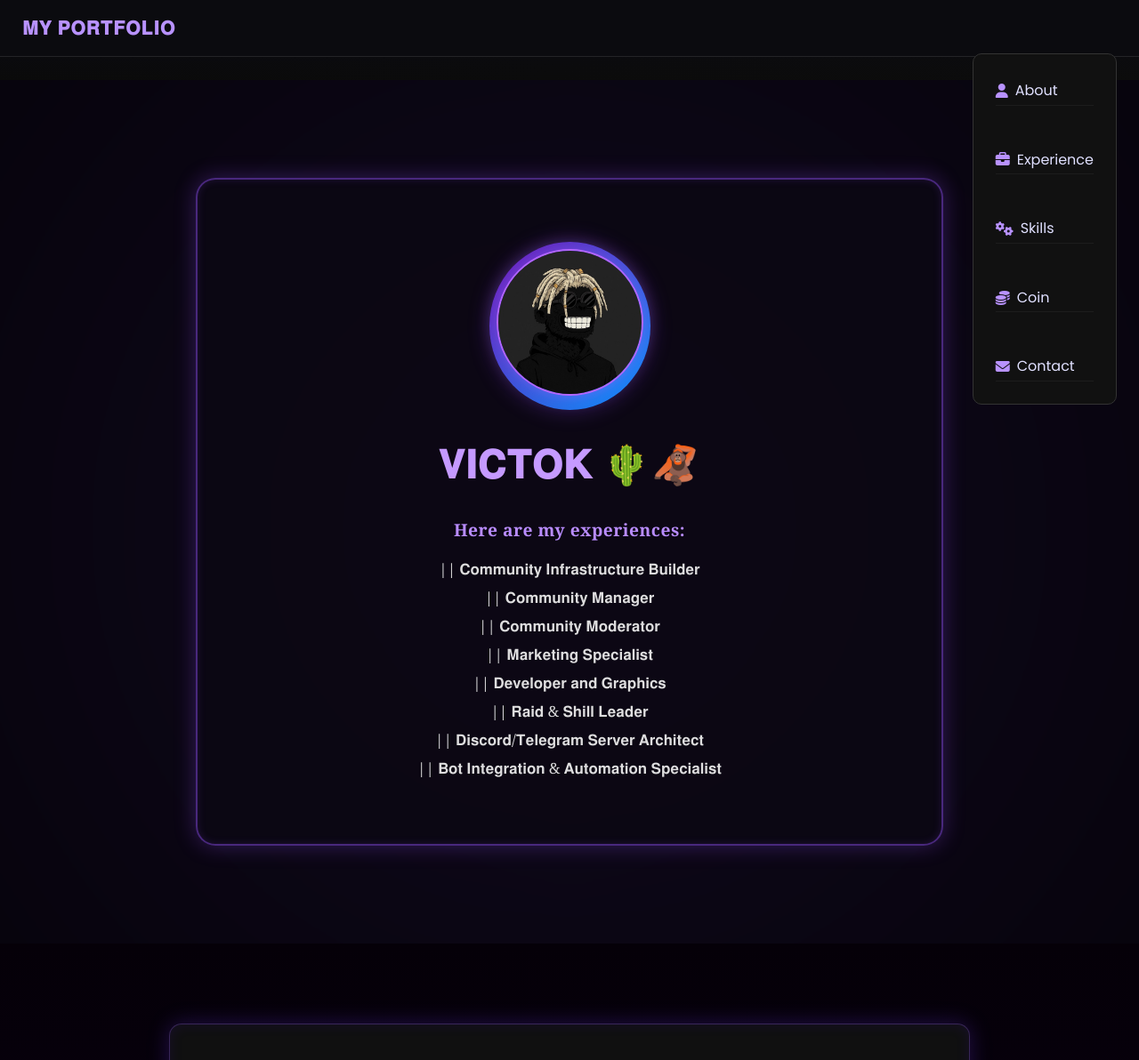
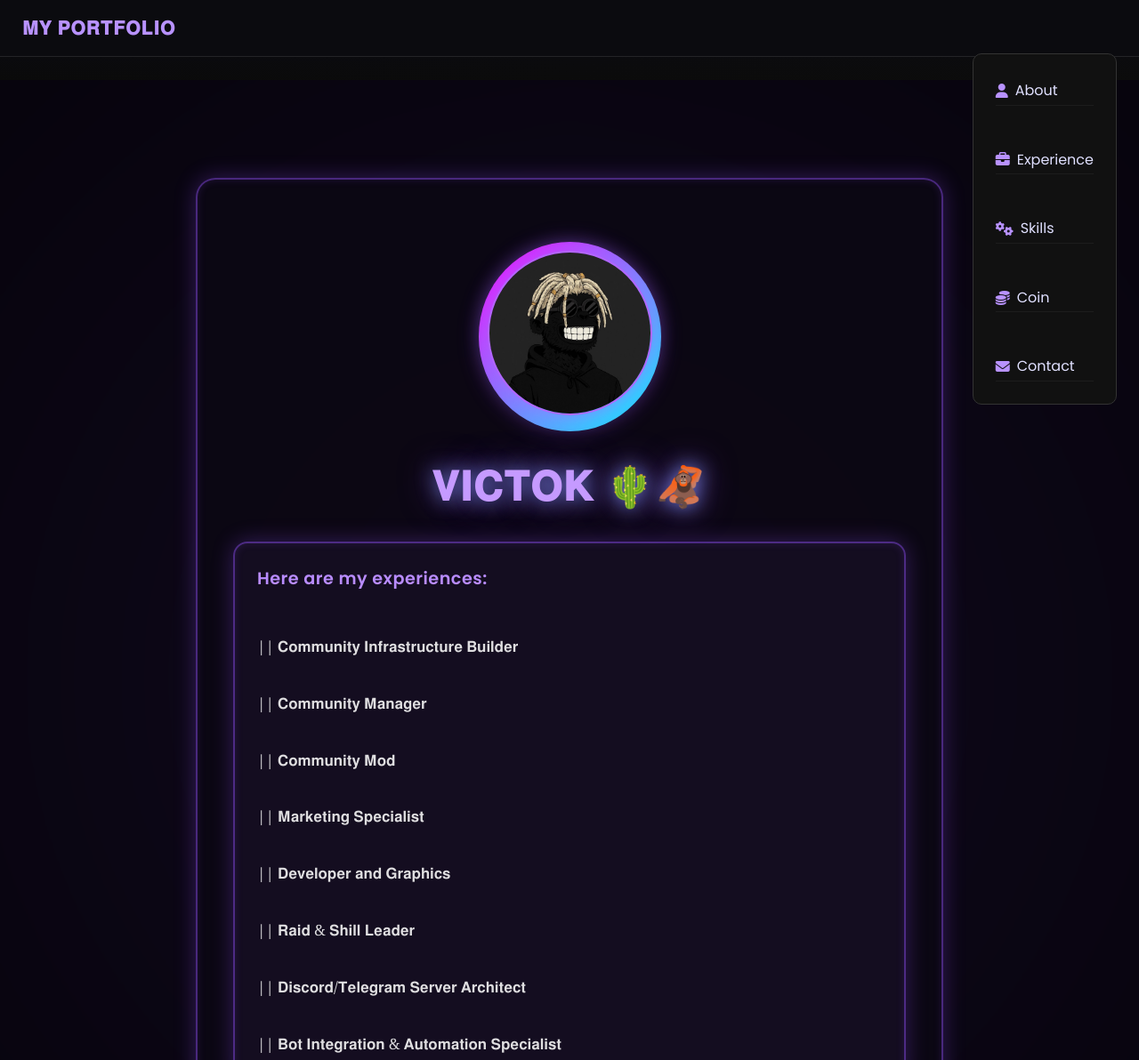
Before and after one commit to bigblack60/portfolio.com, a plain HTML site: page index.html in a window 1280 px wide. Shown: the top 1192 px of the page at 89% size. Drawn offline with Linux system fonts and the light colour scheme.

Commit message:
Enhance profile section with animations and styles
Updated profile section with glow effects and animations. Adjusted styles for profile picture and name.

```diff
--- a/index.html
+++ b/index.html
@@ -268,6 +268,8 @@ document.addEventListener("DOMContentLoaded", function() {
 </style>
 
 
+
+
 <!-- Intro Profile Section -->
 <section id="intro-profile" style="background:#000; padding:110px 20px; text-align:center; position:relative; overflow:hidden;">
 
@@ -286,15 +288,15 @@ document.addEventListener("DOMContentLoaded", function() {
     </div>
 
     <!-- Name -->
-    <h1 class="profile-name">𝐕𝐈𝐂𝐓𝐎𝐊 🌵🦧</h1>
-
-    <!-- Experiences -->
-    <div class="experience-box">
+    <h1 class="profile-name glow-name">𝐕𝐈𝐂𝐓𝐎𝐊 🌵🦧</h1>
+
+    <!-- Inner Card for Experiences -->
+    <div class="experience-subcard">
       <p class="exp-title">Here are my experiences:</p>
       <p class="exp-list">
         || 𝐂𝐨𝐦𝐦𝐮𝐧𝐢𝐭𝐲 𝐈𝐧𝐟𝐫𝐚𝐬𝐭𝐫𝐮𝐜𝐭𝐮𝐫𝐞 𝐁𝐮𝐢𝐥𝐝𝐞𝐫<br>
         || 𝐂𝐨𝐦𝐦𝐮𝐧𝐢𝐭𝐲 𝐌𝐚𝐧𝐚𝐠𝐞𝐫<br>
-        || 𝐂𝐨𝐦𝐦𝐮𝐧𝐢𝐭𝐲 𝐌𝐨𝐝𝐞𝐫𝐚𝐭𝐨𝐫<br>
+        || 𝐂𝐨𝐦𝐦𝐮𝐧𝐢𝐭𝐲 𝐌𝐨𝐝<br>
         || 𝐌𝐚𝐫𝐤𝐞𝐭𝐢𝐧𝐠 𝐒𝐩𝐞𝐜𝐢𝐚𝐥𝐢𝐬𝐭<br>
         || 𝐃𝐞𝐯𝐞𝐥𝐨𝐩𝐞𝐫 𝐚𝐧𝐝 𝐆𝐫𝐚𝐩𝐡𝐢𝐜𝐬<br>
         || 𝐑𝐚𝐢𝐝 & 𝐒𝐡𝐢𝐥𝐥 𝐋𝐞𝐚𝐝𝐞𝐫<br>
@@ -324,7 +326,7 @@ document.addEventListener("DOMContentLoaded", function() {
       100% { transform:translateY(20px); opacity:1; }
     }
 
-    /* Light Sweep Animation */
+    /* Light Sweep Animation (3s) */
     .light-sweep {
       position:absolute;
       top:0;
@@ -332,7 +334,7 @@ document.addEventListener("DOMContentLoaded", function() {
       width:50%;
       height:100%;
       background:linear-gradient(120deg, transparent, rgba(255,255,255,0.08), transparent);
-      animation: sweep 8s linear infinite;
+      animation: sweep 3s linear infinite;
       z-index:2;
       pointer-events:none;
       filter:blur(5px);
@@ -345,6 +347,7 @@ document.addEventListener("DOMContentLoaded", function() {
       100% { left:110%; opacity:0; }
     }
 
+    /* Glow Animation */
     @keyframes softPulse {
       0% {
         box-shadow:0 0 25px rgba(150,80,255,0.3), inset 0 0 10px rgba(150,80,255,0.15);
@@ -360,6 +363,7 @@ document.addEventListener("DOMContentLoaded", function() {
       }
     }
 
+    /* Profile Card */
     .profile-card {
       position:relative;
       z-index:3;
@@ -371,55 +375,74 @@ document.addEventListener("DOMContentLoaded", function() {
       padding:70px 40px;
       box-shadow:0 0 35px rgba(120,60,200,0.25);
       animation:softPulse 5s ease-in-out infinite alternate;
-      transition:transform 0.3s ease;
       overflow:hidden;
     }
 
-    .profile-card:hover {
-      transform:scale(1.015);
-    }
-
+    /* Profile Picture Frame (color changes every 2s) */
     .pfp-frame {
       display:inline-block;
-      padding:8px;
+      padding:10px;
       border-radius:50%;
-      background:linear-gradient(135deg,#6a0dad,#0099ff);
-      box-shadow:0 0 30px rgba(150,80,255,0.35);
-      animation:softPulse 5s ease-in-out infinite alternate;
+      animation: colorCycle 2s linear infinite, softPulse 5s ease-in-out infinite alternate;
+    }
+
+    @keyframes colorCycle {
+      0% { background:linear-gradient(135deg, #6a0dad, #0099ff); }
+      20% { background:linear-gradient(135deg, #ffffff, #8a2be2); }
+      40% { background:linear-gradient(135deg, #00ffcc, #0066ff); }
+      60% { background:linear-gradient(135deg, #ff00ff, #00ffff); }
+      80% { background:linear-gradient(135deg, #ff6600, #00cc99); }
+      100% { background:linear-gradient(135deg, #6a0dad, #0099ff); }
     }
 
     .pfp-frame img {
-      width:165px;
-      height:165px;
+      width:185px;
+      height:185px;
       border-radius:50%;
       object-fit:cover;
       border:2px solid #b366ff;
-      box-shadow:0 0 20px rgba(179,102,255,0.5);
-    }
-
+      box-shadow:0 0 25px rgba(179,102,255,0.6);
+    }
+
+    /* Name Styling */
     .profile-name {
       color:#c59aff;
-      font-size:2.7rem;
-      letter-spacing:1px;
-      margin:28px 0 20px;
+      font-size:2.8rem;
+      letter-spacing:1.5px;
+      margin:28px 0 25px;
       font-family:'Times New Roman', serif;
-    }
-
-    .experience-box {
-      color:#eee;
-      font-size:1.1rem;
-      line-height:1.9;
-      max-width:720px;
-      margin:0 auto;
-      font-family:'Georgia', serif;
-    }
-
+      position:relative;
+    }
+
+    /* Name glow pulse effect */
+    .glow-name {
+      animation: namePulse 3s ease-in-out infinite;
+    }
+
+    @keyframes namePulse {
+      0% { text-shadow: 0 0 10px rgba(190,130,255,0.6), 0 0 20px rgba(160,90,255,0.3); }
+      50% { text-shadow: 0 0 25px rgba(120,160,255,0.8), 0 0 45px rgba(150,80,255,0.6); }
+      100% { text-shadow: 0 0 10px rgba(190,130,255,0.6), 0 0 20px rgba(160,90,255,0.3); }
+    }
+
+    /* Experience Sub-Card */
+    .experience-subcard {
+      background:rgba(22,15,35,0.9);
+      border:2px solid rgba(150,80,255,0.4);
+      border-radius:16px;
+      padding:25px 25px;
+      margin-top:20px;
+      animation:softPulse 5s ease-in-out infinite alternate;
+    }
+
+    /* Experience Title & List */
     .exp-title {
       color:#b98cff;
       font-size:1.2rem;
-      margin-bottom:10px;
+      margin-bottom:12px;
       font-weight:bold;
       letter-spacing:0.5px;
+      text-align:left;
     }
 
     .exp-list {
@@ -427,9 +450,14 @@ document.addEventListener("DOMContentLoaded", function() {
       opacity:0.9;
       font-size:1.05rem;
       line-height:1.9;
+      font-family:'Georgia', serif;
+      text-align:left;
+      white-space:pre-line;
     }
   </style>
 </section>
+
+
 
 
 <!-- About Me -->
```
